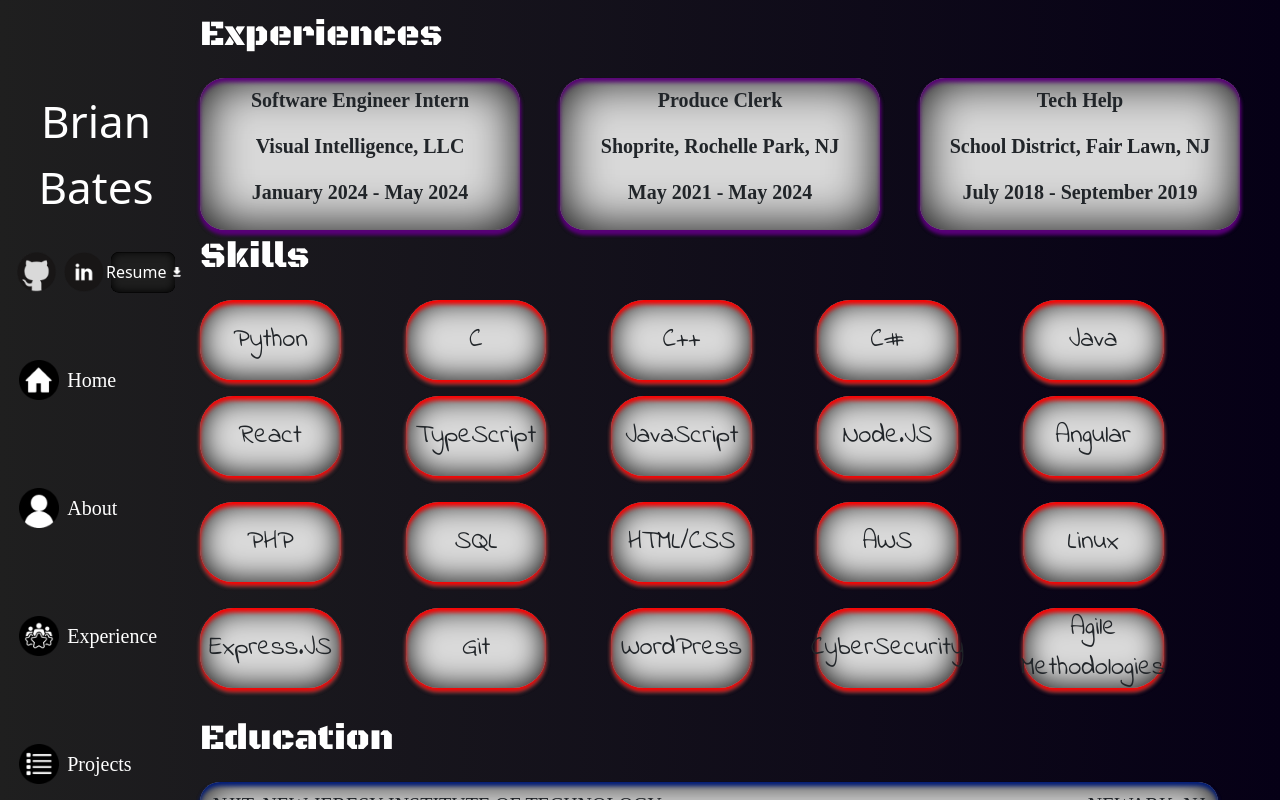
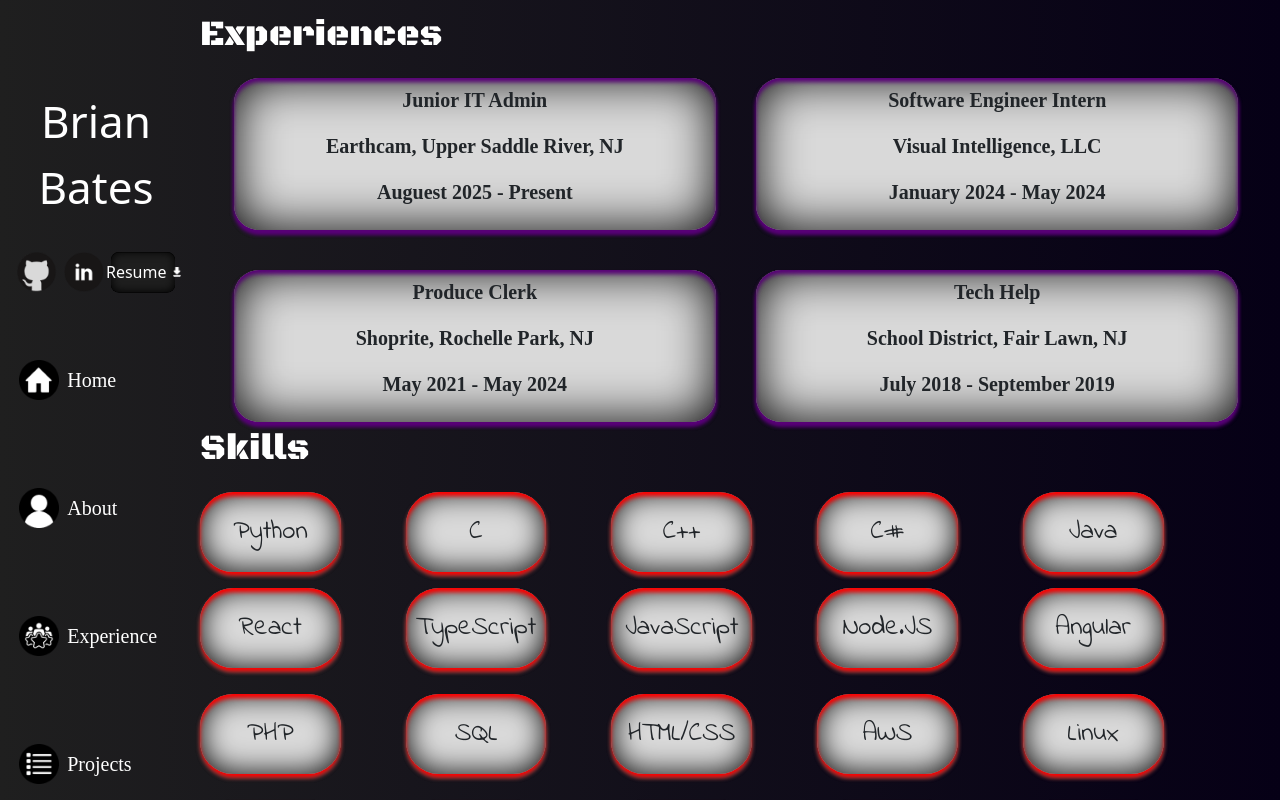
Before and after one commit to brianbates928/Personal-Website, a React (Create React App) app: page /experience in a window 1280 px wide. Shown: the top 800 px of the page. Built offline with nearby package versions, Linux system fonts and the light colour scheme; a web font is replaced by a local one.

Commit message:
added earthcam to experiences

```diff
--- a/src/pages/Experience.js
+++ b/src/pages/Experience.js
@@ -84,6 +84,11 @@ const Experience = () => {
 
 <div style={styles.experiences}>
 <div style={{...styles.experiencesBox, fontSize: window.innerWidth <= 900 ? '1.5vh' : '2.5vh'}}>
+        <p>Junior IT Admin</p>
+        <p>Earthcam, Upper Saddle River, NJ</p>
+        <p>Auguest 2025 - Present</p>
+        </div>
+<div style={{...styles.experiencesBox, fontSize: window.innerWidth <= 900 ? '1.5vh' : '2.5vh'}}>
         <p>Software Engineer Intern</p>
         <p>Visual Intelligence, LLC</p>
         <p>January 2024 - May 2024</p>
--- a/src/pages/ExperiencesStyles.js
+++ b/src/pages/ExperiencesStyles.js
@@ -86,6 +86,8 @@ const styles = {
     display: "flex",
     flexDirection: "row",
     gap: "40px",
+    flexWrap: "wrap", // Add this line to allow wrapping
+    justifyContent: "center",
   },
   experiencesBox: {
     backgroundColor: "#D9D9D9",
@@ -93,7 +95,7 @@ const styles = {
     fontFamily: "Kavivanar",
     fontWeight: "bold",
     fontSize: "2.5vh",
-    width: "25vw",
+    width: "45%",
     height: "19vh",
     display: "flex",
     flexDirection: "column",
```
